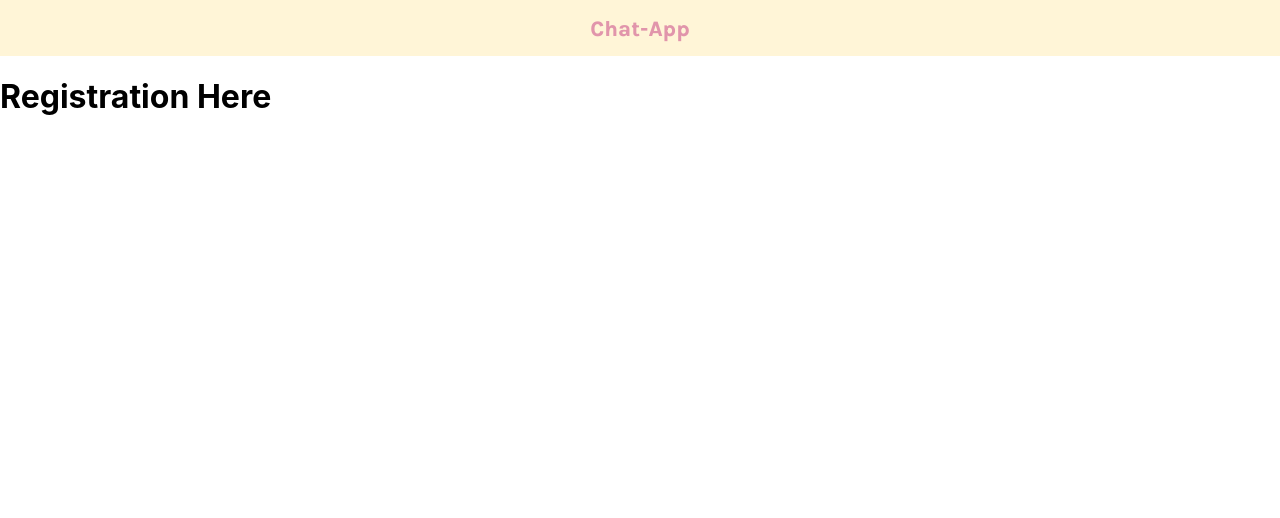
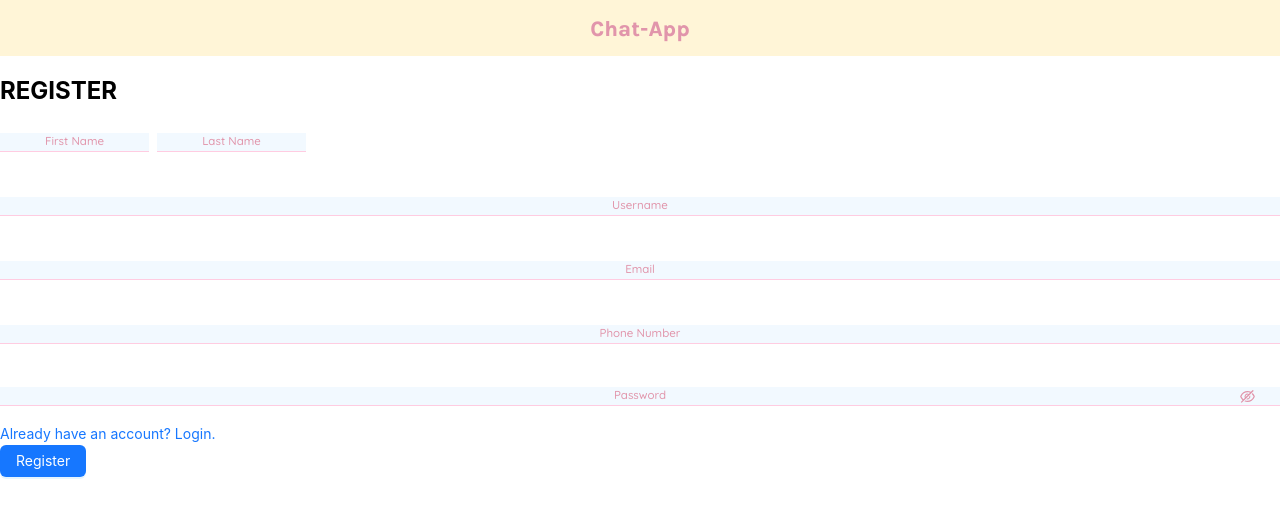
Before and after one commit to amitbaniya/ChatApp, a React (Create React App) app in the folder client/: page /register in a window 1280 px wide. Shown: the top 518 px of the page. Built offline with nearby package versions, Linux system fonts and the light colour scheme; a web font is replaced by a local one.

Commit message:
Register Frontend
Register services for api calls
and registration form frontend (no design)

```diff
--- a/client/src/pages/Register/Register.js
+++ b/client/src/pages/Register/Register.js
@@ -1,5 +1,80 @@
 import React from "react";
+import { Button, Form, Input, Space } from "antd";
+import "./Register.css";
+import { EyeOutlined, EyeInvisibleOutlined } from "@ant-design/icons";
+import { Link } from "react-router-dom";
+import { registerUser } from "../../services/AuthServices";
+
 function Register() {
-  return <h1>Registration Here</h1>;
+  const [form] = Form.useForm();
+  const handleRegistration = async (values) => {
+    try {
+      const data = await registerUser(JSON.stringify(values));
+      console.log("Registration success:", data);
+    } catch (err) {
+      console.log(err.response?.data || "An error occurred.");
+    }
+  };
+  const [passwordVisible, setPasswordVisible] = React.useState(false);
+  return (
+    <section className="auth-page">
+      <div className="auth-container">
+        <h1 className="auth-heading">REGISTER</h1>
+        <Form
+          name="registerform"
+          form={form}
+          className="auth-form"
+          onFinish={handleRegistration}
+          autoComplete="off"
+        >
+          <Space direction="horizontal">
+            <Form.Item name="firstName" style={{ marginBottom: "32px" }}>
+              <Input placeholder="First Name" />
+            </Form.Item>
+            <Form.Item name="lastName" style={{ marginBottom: "32px" }}>
+              <Input placeholder="Last Name" />
+            </Form.Item>
+          </Space>
+          <Form.Item name="username" style={{ marginBottom: "32px" }}>
+            <Input placeholder="Username" />
+          </Form.Item>
+          <Form.Item name="email" style={{ marginBottom: "32px" }}>
+            <Input placeholder="Email" />
+          </Form.Item>
+          <Form.Item name="phoneNumber" style={{ marginBottom: "32px" }}>
+            <Input placeholder="Phone Number" />
+          </Form.Item>
+
+          <Form.Item name="password" style={{ marginBottom: "10px" }}>
+            <div className="password-wrapper">
+              <Input
+                type={passwordVisible ? "text" : "password"}
+                placeholder="Password"
+                className="password-input"
+              />
+              <Button
+                type="text"
+                className="password-toggle-button"
+                onClick={() => setPasswordVisible((prevState) => !prevState)}
+              >
+                {passwordVisible ? <EyeOutlined /> : <EyeInvisibleOutlined />}
+              </Button>
+            </div>
+          </Form.Item>
+
+          <Link to="/login" className="auth-navigate-button">
+            Already have an account? Login.
+          </Link>
+
+          <Form.Item className="auth-button-wrapper">
+            <Button type="primary" htmlType="submit" className="auth-button">
+              Register
+            </Button>
+          </Form.Item>
+        </Form>
+      </div>
+    </section>
+  );
 }
+
 export default Register;
--- a/client/src/services/AuthServices.js
+++ b/client/src/services/AuthServices.js
@@ -9,3 +9,13 @@ export const loginUser = async (credentials) => {
     throw error;
   }
 };
+
+export const registerUser = async (credentials) => {
+  try {
+    const response = await AuthAPI.post("/register", credentials);
+    return response.data;
+  } catch (error) {
+    console.error("Login error:", error.response?.data || error.message);
+    throw error;
+  }
+};
```
